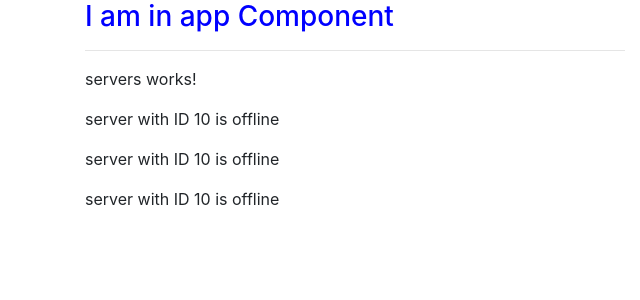
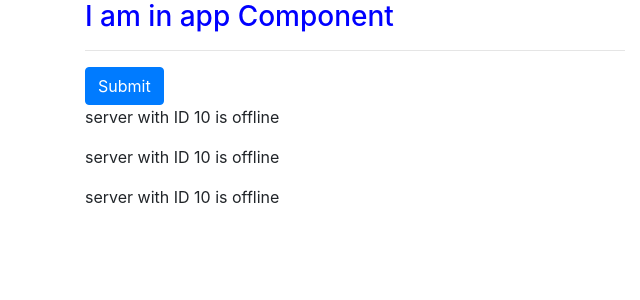
Before and after one commit to ANgajasinghe/Angular-Tutorial, an Angular app in the folder my-app/: page / in a window 1280 px wide. Shown: the top 300 px of the page, without its empty margins (0-640 px from the left). Built offline with nearby package versions, Linux system fonts and the light colour scheme.

Commit message:
Property binding

```diff
--- a/my-app/src/app/servers/servers.component.html
+++ b/my-app/src/app/servers/servers.component.html
@@ -1,4 +1,7 @@
-<p>servers works!</p>
+<!-- This is called prop binding Angular
+    allows you to change your DOM when run time that is the power of angular  -->
+
+<button class="btn btn-primary" [disabled]="!allowNewServer"> Submit </button>
 <app-server></app-server>
 <app-server></app-server>
 <app-server></app-server>
--- a/my-app/src/app/servers/servers.component.ts
+++ b/my-app/src/app/servers/servers.component.ts
@@ -7,7 +7,16 @@ import { Component, OnInit } from '@angular/core';
 })
 export class ServersComponent implements OnInit {
 
-  constructor() { }
+    allowNewServer:boolean  = false;
+
+
+
+  constructor() {
+      setTimeout(()=>{
+        this.allowNewServer = true;
+      },2000)
+
+   }
 
   ngOnInit(): void {
   }
```
